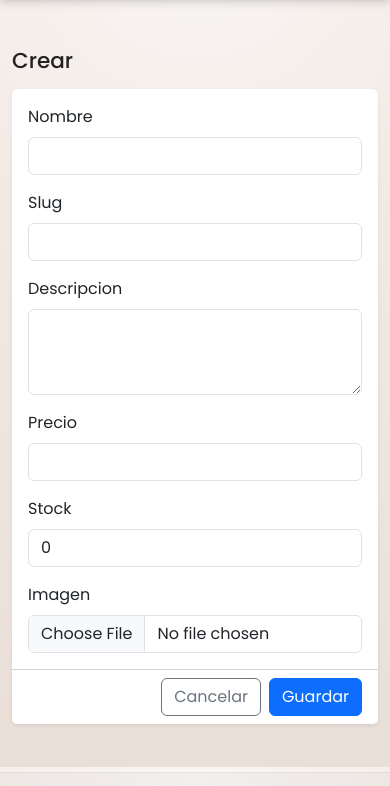
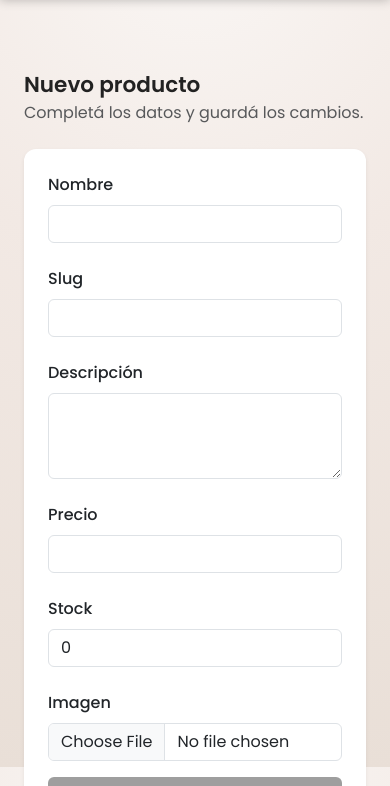
Before and after one commit to martinapalleiro/marti-joyeria, a Django app: page /panel/productos/crear/ in a window 390 px wide. Shown: the part 77-863 px from the top of the page. Run offline with Django 5.2, Linux system fonts and the light colour scheme; the visitor is signed in with stand-in values (Sample User, id 1); grey boxes are pictures that could not be loaded.

Commit message:
changes finales

```diff
--- a/carrito/cart.py
+++ b/carrito/cart.py
@@ -4,7 +4,6 @@ from django.core.exceptions import ValidationError
 from .models import Producto
 
 
-# --- Excepciones específicas del carrito ---
 class CartError(Exception):
     """Error genérico del carrito."""
 
@@ -25,9 +24,7 @@ class Cart:
         # dict: { "product_id": {"qty": int} }
         self.cart = cart
 
-    # --- Helpers internos ---
     def _norm_key(self, product_id):
-        # Fuerza siempre str de un int (lanza ValueError si no es convertible)
         return str(int(product_id))
 
     def _mark_modified(self):
@@ -40,7 +37,6 @@ class Cart:
     def _get_current_qty(self, product_id) -> int:
         return int(self.cart.get(self._norm_key(product_id), {}).get("qty", 0))
 
-    # --- API pública ---
 
     def add(self, product_id, qty=1, override=False):
         """
--- a/carrito/forms_panel.py
+++ b/carrito/forms_panel.py
@@ -17,7 +17,6 @@ class ProductoForm(forms.ModelForm):
 class OrdenForm(forms.ModelForm):
     class Meta:
         model = Orden
-        # Solo los campos que tenés en tu modelo:
         fields = ["nombre", "apellido", "dni", "direccion", "metodo_pago"]
         widgets = {
             "nombre": forms.TextInput(attrs={"class": "form-control"}),
@@ -30,7 +29,6 @@ class OrdenForm(forms.ModelForm):
 class OrdenItemForm(forms.ModelForm):
     class Meta:
         model = OrdenItem
-        # Según tu checkout, el modelo tiene precio (no precio_unitario)
         fields = ["producto", "cantidad", "precio"]
         widgets = {
             "producto": forms.Select(attrs={"class": "form-select"}),
--- a/carrito/templates/carrito/base.html
+++ b/carrito/templates/carrito/base.html
@@ -5,7 +5,6 @@
     <meta name="viewport" content="width=device-width, initial-scale=1"/>
     <title>{% block title %}Marti · Joyería{% endblock %}</title>
 
-    <!-- Bootstrap + Iconos -->
     <link href="https://cdn.jsdelivr.net/npm/bootstrap@5.3.3/dist/css/bootstrap.min.css" rel="stylesheet">
     <link rel="stylesheet" href="https://cdn.jsdelivr.net/npm/bootstrap-icons@1.11.3/font/bootstrap-icons.css">
     <link href="https://fonts.googleapis.com/css2?family=Poppins:wght@400;500;600&display=swap" rel="stylesheet">
@@ -18,7 +17,6 @@
         color: #222;
       }
 
-      /* === NAVBAR ESTILO PREMIUM === */
       .navbar {
         background: rgba(15, 15, 15, 0.8);
         backdrop-filter: blur(10px);
@@ -80,20 +78,17 @@
         }
       }
 
-      /* === ALERTAS === */
       .alert {
         border-radius: 1rem;
         box-shadow: 0 2px 6px rgba(0,0,0,0.05);
       }
 
-      /* === FOOTER === */
       footer {
         color: #555;
         background: rgba(0,0,0,0.03);
         border-top: 1px solid rgba(0,0,0,0.05);
       }
 
-      /* === EFECTO BRILLO LOGO === */
       .navbar-brand:hover {
         text-shadow: 0 0 8px rgba(255, 215, 0, 0.6);
         transition: all 0.3s ease;
@@ -101,8 +96,7 @@
     </style>
   </head>
 
-  <body>
-    <!-- === NAVBAR === -->
+  <body class="d-flex flex-column min-vh-100">
     <nav class="navbar navbar-expand-lg navbar-dark sticky-top">
       <div class="container py-2">
         <a class="navbar-brand" href="{% url 'carrito:home' %}"> Marti Joyería</a>
@@ -114,6 +108,7 @@
 
         <div class="collapse navbar-collapse" id="mainNav">
           <ul class="navbar-nav ms-auto align-items-lg-center gap-lg-2 mt-3 mt-lg-0">
+
             <li class="nav-item">
               <a class="btn btn-outline-light btn-sm ms-lg-2 position-relative"
                  href="{% url 'carrito:carrito-detalle' %}">
@@ -125,18 +120,31 @@
                 {% endif %}
               </a>
             </li>
+
+            <!-- Admin -->
             <li class="nav-item">
               <a class="btn btn-outline-light btn-sm ms-lg-2" href="/admin/">
                 🛠️ Admin
               </a>
             </li>
+
             {% if request.user.is_authenticated and request.user.is_superuser %}
               <li class="nav-item">
                 <a class="btn btn-outline-light btn-sm ms-lg-2" href="{% url 'panel:prod-list' %}">
                   📦 Panel
                 </a>
               </li>
-{% elif not request.user.is_authenticated %}
+
+              <li class="nav-item">
+                <form method="post" action="{% url 'logout' %}" class="d-inline">
+                  {% csrf_token %}
+                  <button type="submit" class="btn btn-outline-light btn-sm ms-lg-2">
+                    🚪 Cerrar sesión
+                  </button>
+                </form>
+              </li>
+
+            {% else %}
               <li class="nav-item">
                 <a class="btn btn-outline-light btn-sm ms-lg-2"
                    href="{% url 'login' %}?next={% url 'panel:prod-list' %}">
@@ -144,15 +152,12 @@
                 </a>
               </li>
             {% endif %}
-
           </ul>
-
         </div>
       </div>
     </nav>
 
-    <!-- === CONTENIDO === -->
-    <main class="container py-5">
+    <main class="container py-5 flex-grow-1">
       {% if messages %}
         {% for msg in messages %}
           <div class="alert alert-{{ msg.tags|default:'info' }} alert-dismissible fade show d-flex align-items-center gap-2" role="alert">
@@ -173,7 +178,6 @@
       {% block content %}{% endblock %}
     </main>
 
-    <!-- === FOOTER === -->
     <footer class="text-center py-4 small">
       © {{ now|date:"Y" }} <strong>Marti Joyería</strong> · Brillando con estilo
     </footer>
--- a/carrito/templates/carrito/producto_list.html
+++ b/carrito/templates/carrito/producto_list.html
@@ -4,7 +4,6 @@
 <div class="container py-4">
   <h1 class="mb-4 text-center fw-bold"> Nuestros Productos </h1>
 
-  <!-- Grid responsive: 1 col (xs), 2 cols (sm), 3 cols (lg), 4 cols (xl) -->
   <div class="row row-cols-1 row-cols-sm-2 row-cols-lg-3 row-cols-xl-4 g-4">
     {% for p in object_list %}
     <div class="col">
@@ -45,7 +44,6 @@
     {% endfor %}
   </div>
 
-  {# Paginación (si usás paginate_by en la ListView) #}
   {% if is_paginated %}
   <nav class="mt-4" aria-label="Paginación de productos">
     <ul class="pagination justify-content-center">
--- a/carrito/templates/panel/confirm_delete.html
+++ b/carrito/templates/panel/confirm_delete.html
@@ -1,4 +1,3 @@
-{# templates/panel/confirm_delete.html #}
 {% extends "carrito/base.html" %}
 {% block content %}
 <h1 class="h4 mb-3">Eliminar {{ object }}</h1>
--- a/carrito/templates/panel/form.html
+++ b/carrito/templates/panel/form.html
@@ -1,25 +1,116 @@
-{# templates/panel/form.html #}
 {% extends "carrito/base.html" %}
+{% load static %}
+
+{% block title %}
+{% if object %}Editar producto · Marti Joyería{% else %}Nuevo producto · Marti Joyería{% endif %}
+{% endblock %}
+
 {% block content %}
-<h1 class="h4 mb-3">{% if object %}Editar{% else %}Crear{% endif %}</h1>
+<div class="container py-4">
 
-<form method="post" enctype="multipart/form-data" class="card border-0 shadow-sm">
-  <div class="card-body">
+  <!-- Encabezado -->
+  <div class="d-flex align-items-center justify-content-between mb-4">
+    <div>
+      <h1 class="h4 fw-semibold mb-1">
+        {% if object %} Editar producto{% else %}Nuevo producto{% endif %}
+      </h1>
+      <p class="text-muted mb-0">Completá los datos y guardá los cambios.</p>
+    </div>
+    {% if object %}
+      <span class="badge rounded-pill text-bg-light border">ID: {{ object.pk }}</span>
+    {% endif %}
+  </div>
+
+  <!-- Formulario -->
+  <form method="post" enctype="multipart/form-data" class="card border-0 shadow-sm">
     {% csrf_token %}
-    <div class="row g-3">
-      {% for field in form %}
+
+    <div class="card-body p-4">
+
+      {% if form.non_field_errors %}
+        <div class="alert alert-danger mb-4">
+          <strong>⚠️ Revisá los errores:</strong>
+          <ul class="mb-0 small">
+            {% for err in form.non_field_errors %}<li>{{ err }}</li>{% endfor %}
+          </ul>
+        </div>
+      {% endif %}
+
+      <div class="row g-4">
         <div class="col-md-6">
-          <label class="form-label">{{ field.label }}</label>
-          {{ field }}
-          {% if field.help_text %}<div class="form-text">{{ field.help_text }}</div>{% endif %}
-          {% if field.errors %}<div class="invalid-feedback d-block">{{ field.errors|striptags }}</div>{% endif %}
+          <label for="{{ form.nombre.id_for_label }}" class="form-label fw-medium">Nombre</label>
+          {{ form.nombre }}
+          {% if form.nombre.errors %}<div class="invalid-feedback d-block small">{% for e in form.nombre.errors %}{{ e }}{% endfor %}</div>{% endif %}
         </div>
-      {% endfor %}
+
+        <div class="col-md-6">
+          <label for="{{ form.slug.id_for_label }}" class="form-label fw-medium">Slug</label>
+          {{ form.slug }}
+          {% if form.slug.errors %}<div class="invalid-feedback d-block small">{% for e in form.slug.errors %}{{ e }}{% endfor %}</div>{% endif %}
+        </div>
+
+        <div class="col-12">
+          <label for="{{ form.descripcion.id_for_label }}" class="form-label fw-medium">Descripción</label>
+          {{ form.descripcion }}
+          {% if form.descripcion.errors %}<div class="invalid-feedback d-block small">{% for e in form.descripcion.errors %}{{ e }}{% endfor %}</div>{% endif %}
+        </div>
+
+        <div class="col-md-6">
+          <label for="{{ form.precio.id_for_label }}" class="form-label fw-medium">Precio</label>
+          {{ form.precio }}
+          {% if form.precio.errors %}<div class="invalid-feedback d-block small">{% for e in form.precio.errors %}{{ e }}{% endfor %}</div>{% endif %}
+        </div>
+
+        <div class="col-md-6">
+          <label for="{{ form.stock.id_for_label }}" class="form-label fw-medium">Stock</label>
+          {{ form.stock }}
+          {% if form.stock.errors %}<div class="invalid-feedback d-block small">{% for e in form.stock.errors %}{{ e }}{% endfor %}</div>{% endif %}
+        </div>
+
+        <div class="col-md-6">
+          <label for="{{ form.imagen.id_for_label }}" class="form-label fw-medium">Imagen</label>
+          {{ form.imagen }}
+          {% if form.imagen.errors %}<div class="invalid-feedback d-block small">{% for e in form.imagen.errors %}{{ e }}{% endfor %}</div>{% endif %}
+          <div class="mt-3 text-center">
+            <img id="preview" class="img-fluid rounded" style="max-height:220px;object-fit:cover"
+                 src="{% if object and object.imagen %}{{ object.imagen.url }}{% else %}{% static 'img/placeholder.webp' %}{% endif %}"
+                 alt="Vista previa">
+          </div>
+        </div>
+      </div>
     </div>
-  </div>
-  <div class="card-footer bg-white d-flex justify-content-end gap-2">
-    <a class="btn btn-outline-secondary" href="javascript:history.back()">Cancelar</a>
-    <button class="btn btn-primary">Guardar</button>
-  </div>
-</form>
+
+    <!-- Footer botones -->
+    <div class="card-footer bg-white border-top d-flex justify-content-between align-items-center py-3 px-4">
+      <a class="btn btn-outline-secondary" href="javascript:history.back()">← Cancelar</a>
+      <div class="d-flex gap-2">
+        {% if object %}
+          <a href="{% url 'panel:prod-preview' object.pk %}" class="btn btn-primary btn-sm">Ver</a>
+        {% endif %}
+        <button type="submit" class="btn btn-secondary btn-sm">Confirmar</button>
+
+      </div>
+    </div>
+  </form>
+
+</div>
+
+<script>
+  (function(){
+    const input = document.getElementById('{{ form.imagen.id_for_label|default:"" }}');
+    const preview = document.getElementById('preview');
+    if (input && preview) {
+      input.addEventListener('change', (e) => {
+        const [file] = e.target.files || [];
+        if (file) preview.src = URL.createObjectURL(file);
+      });
+    }
+  })();
+</script>
+
+<style>
+  .card { border-radius: 0.75rem; }
+  .btn { font-weight: 500; }
+  .btn-sm { padding: .3rem .8rem; border-radius: .3rem; }
+</style>
 {% endblock %}
--- a/carrito/templates/panel/orden_detail.html
+++ b/carrito/templates/panel/orden_detail.html
@@ -1,4 +1,3 @@
-{# templates/panel/orden_detail.html #}
 {% extends "carrito/base.html" %}
 {% block content %}
 <div class="d-flex justify-content-between align-items-center mb-3">
--- a/carrito/templates/panel/prod_list.html
+++ b/carrito/templates/panel/prod_list.html
@@ -31,6 +31,7 @@
           <td>${{ p.precio }}</td>
           <td>{{ p.stock }}</td>
           <td class="text-end">
+            <a class="btn btn-sm btn-outline-primary" href="{% url 'panel:prod-preview' p.pk %}">Ver</a>
             <a class="btn btn-sm btn-secondary" href="{% url 'panel:prod-update' p.pk %}">Editar</a>
             <a class="btn btn-sm btn-outline-danger" href="{% url 'panel:prod-delete' p.pk %}">Eliminar</a>
           </td>
--- a/carrito/urls.py
+++ b/carrito/urls.py
@@ -14,5 +14,5 @@ urlpatterns = [
     path("carrito/add/<slug:slug>/",    CarritoAgregarView.as_view(), name="carrito-agregar"),
     path("carrito/remove/<slug:slug>/", CarritoQuitarView.as_view(),  name="carrito-quitar"),
     path("checkout/",            CheckoutView.as_view(),        name="checkout"),
-    path("success/<int:pk>/",    CheckoutSuccessView.as_view(), name="success"),  # <— cambio
+    path("success/<int:pk>/",    CheckoutSuccessView.as_view(), name="success"),
 ]
--- a/carrito/views.py
+++ b/carrito/views.py
@@ -68,7 +68,6 @@ class CarritoQuitarView(View):
         return redirect("carrito:carrito-detalle")
 
 
-# Antes: SuccessView simple. Ahora: mostramos datos de la orden.
 class CheckoutSuccessView(TemplateView):
     template_name = "carrito/success.html"
 
@@ -94,7 +93,6 @@ class CheckoutView(View):
             for p in problemas:
                 messages.warning(request, p)
 
-        # Prefill si está logueado y tenés datos (opcional)
         initial = {}
         form = OrdenForm(initial=initial)
         return render(request, "carrito/checkout.html", {"cart": cart, "form": form})
@@ -107,7 +105,6 @@ class CheckoutView(View):
 
         ok, problemas = cart.validar_stock_actual()
         if not ok:
-            # Ajuste automático para no romper
             ajustes = cart.asegurar_maximo_disponible()
             for p in problemas:
                 messages.error(request, p)
@@ -125,7 +122,7 @@ class CheckoutView(View):
                 # Creamos la orden con los datos del comprador
                 orden: Orden = form.save(commit=False)
                 if request.user.is_authenticated:
-                    orden.usuario = request.user  # opcional
+                    orden.usuario = request.user
                 orden.save()
 
                 # Crear items
--- a/joyeria/settings.py
+++ b/joyeria/settings.py
@@ -9,7 +9,7 @@ MESSAGE_TAGS = {
     messages.INFO: 'info',
     messages.SUCCESS: 'success',
     messages.WARNING: 'warning',
-    messages.ERROR: 'danger',  # 👈 clave: 'error' de Django pasa a 'danger' (Bootstrap)
+    messages.ERROR: 'danger',
 }
 # Build paths inside the project like this: BASE_DIR / 'subdir'.
 BASE_DIR = Path(__file__).resolve().parent.parent
```
Also changed, not shown: carrito/templates/carrito/carrito_detail.html (+0 -7 lines), carrito/templates/panel/prod_preview.html (added, +50 -0 lines), carrito/templates/registration/logged_out.html (added, +11 -0 lines), carrito/templates/registration/login.html (+1 -6 lines), carrito/urls_panel.py (+1 -11 lines), carrito/views_panel.py (+4 -16 lines), joyeria/urls.py (+0 -10 lines). Lines whose indentation alone changed are shown as unchanged.
